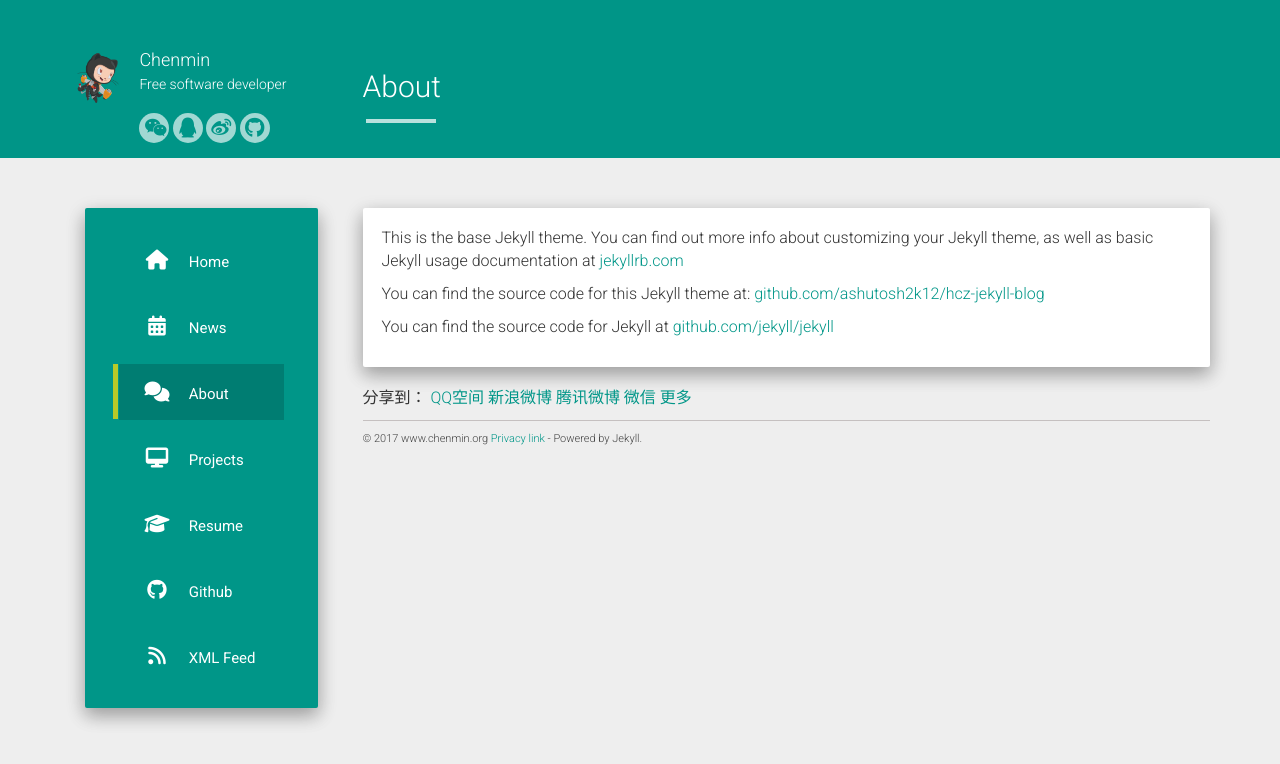
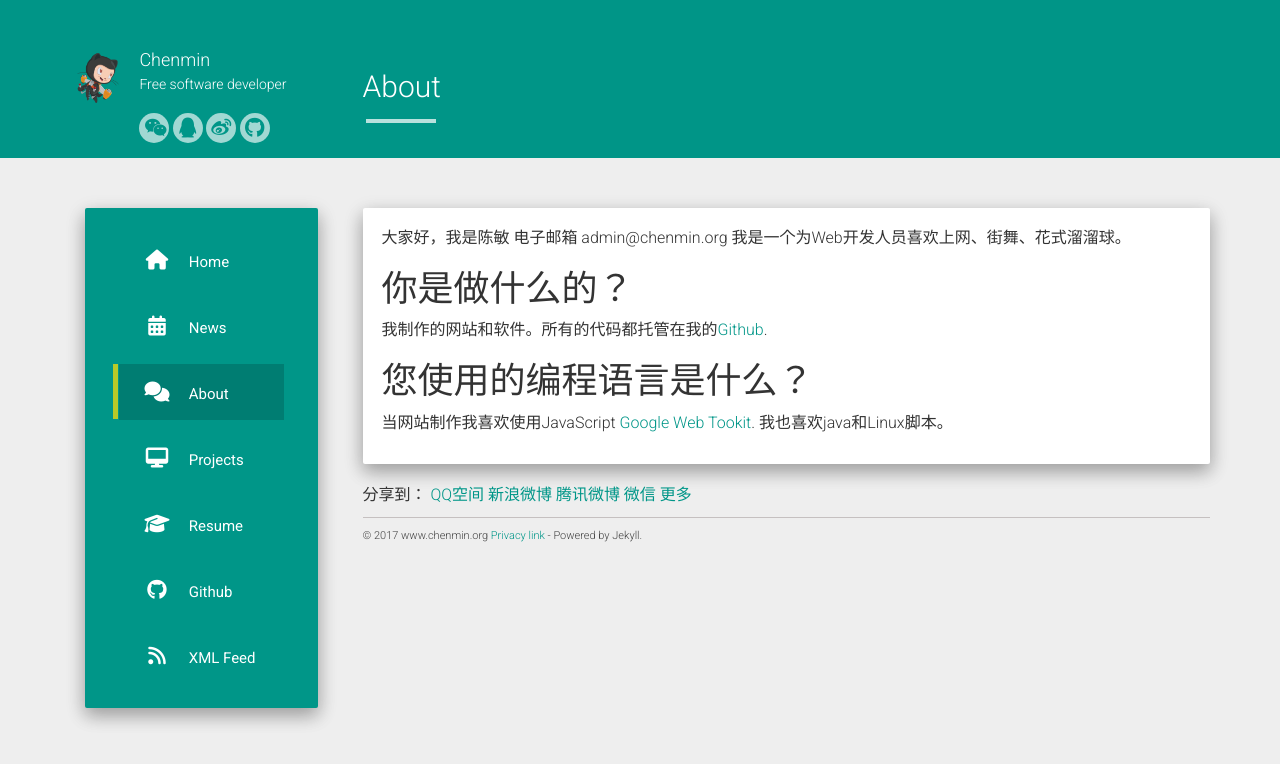
Before and after one commit to chenmins/chenmins.github.io, a Jekyll site: the page built from about.md, in a window 1280 px wide. Shown: the top 764 px of the page. Built offline with Jekyll 4.4.1, drawn with Linux system fonts in a browser that asks for light colours; nearby versions of some CDN libraries; comment, search, counter and statistics services are not loaded.

Commit message:
关于我们

```diff
--- a/about.md
+++ b/about.md
@@ -4,8 +4,14 @@ title: About
 permalink: /about/
 ---
 
-This is the base Jekyll theme. You can find out more info about customizing your Jekyll theme, as well as basic Jekyll usage documentation at [jekyllrb.com](http://jekyllrb.com/)
 
-You can find the source code for this Jekyll theme at: [github.com/ashutosh2k12/hcz-jekyll-blog](https://github.com/ashutosh2k12/hcz-jekyll-blog)
+大家好，我是陈敏
+电子邮箱 admin@chenmin.org
+我是一个为Web开发人员喜欢上网、街舞、花式溜溜球。
 
-You can find the source code for Jekyll at [github.com/jekyll/jekyll](https://github.com/jekyll/jekyll)
+# 你是做什么的？
+我制作的网站和软件。所有的代码都托管在我的[Github](https://github.com/chenmins).
+
+# 您使用的编程语言是什么？
+当网站制作我喜欢使用JavaScript [Google Web Tookit](http://www.gwtproject.org/).
+我也喜欢java和Linux脚本。
--- a/index.html
+++ b/index.html
@@ -1,6 +1,6 @@
 ---
 layout: default
-title: Blog
+title: News
 ---
 <div class="well">
     <div class="list-group">
```
